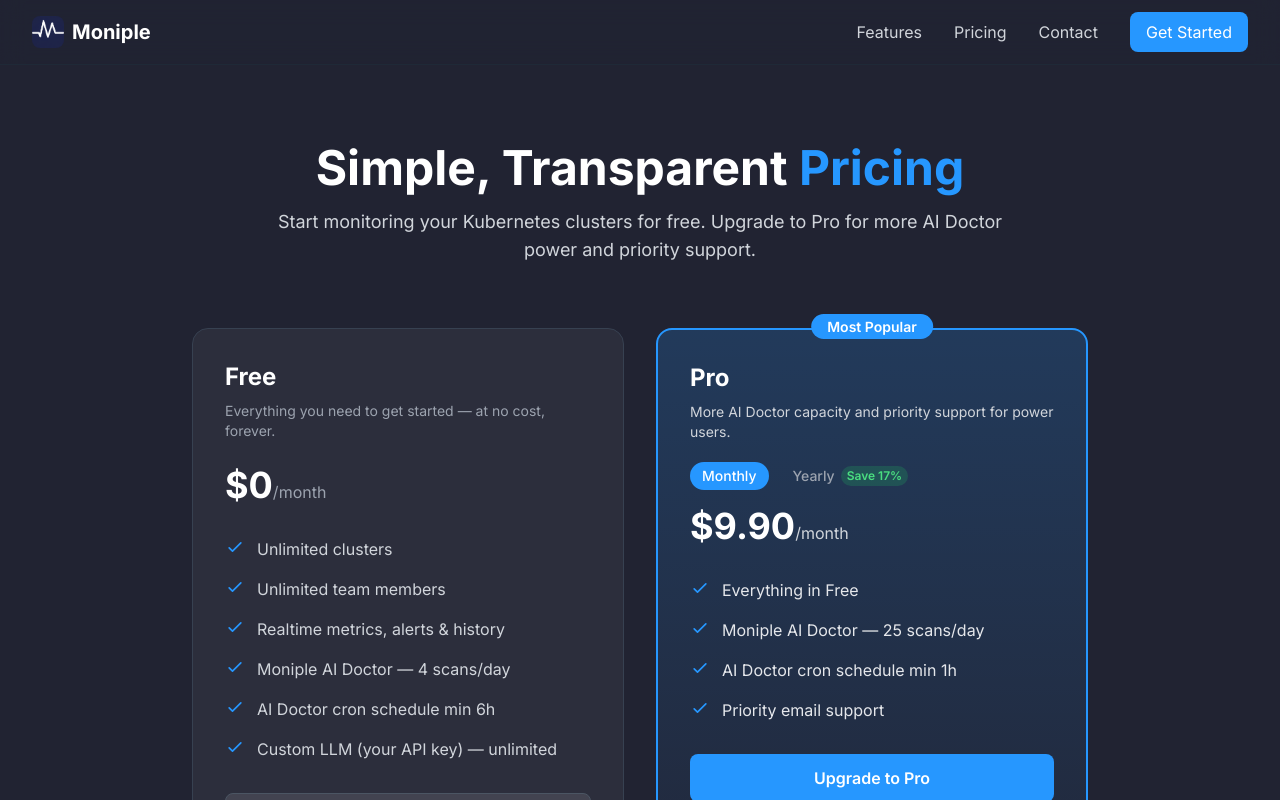
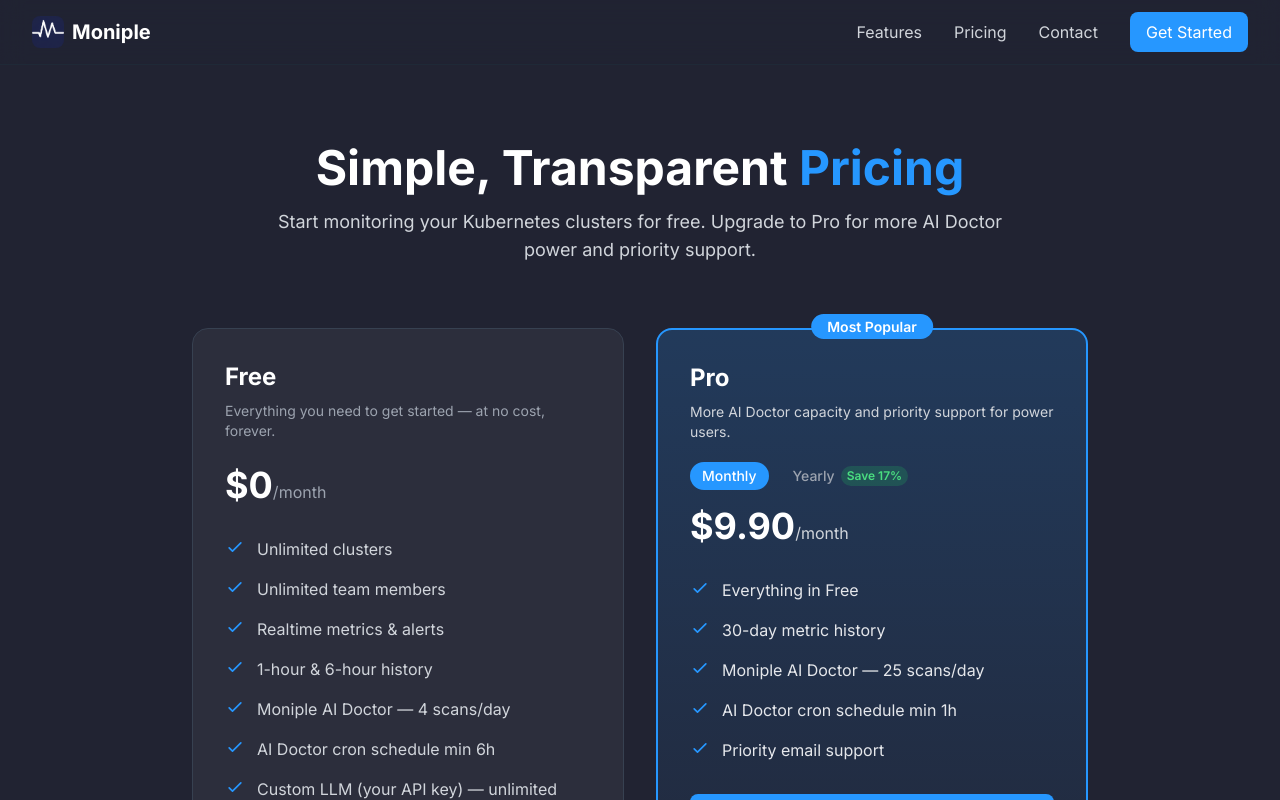
Before and after one commit to muhgumus/moniple-web, a Next.js app: page /pricing in a window 1280 px wide. Shown: the top 800 px of the page. Built offline with nearby package versions, Linux system fonts and the light colour scheme.

Commit message:
feat: add 30-day metric history to Pro features on pricing page

```diff
--- a/src/app/pricing/page.tsx
+++ b/src/app/pricing/page.tsx
@@ -6,7 +6,8 @@
 const freeFeatures = [
   "Unlimited clusters",
   "Unlimited team members",
-  "Realtime metrics, alerts & history",
+  "Realtime metrics & alerts",
+  "1-hour & 6-hour history",
   "Moniple AI Doctor — 4 scans/day",
   "AI Doctor cron schedule min 6h",
   "Custom LLM (your API key) — unlimited",
@@ -14,6 +15,7 @@
 
 const proFeatures = [
   "Everything in Free",
+  "30-day metric history",
   "Moniple AI Doctor — 25 scans/day",
   "AI Doctor cron schedule min 1h",
   "Priority email support",
```
